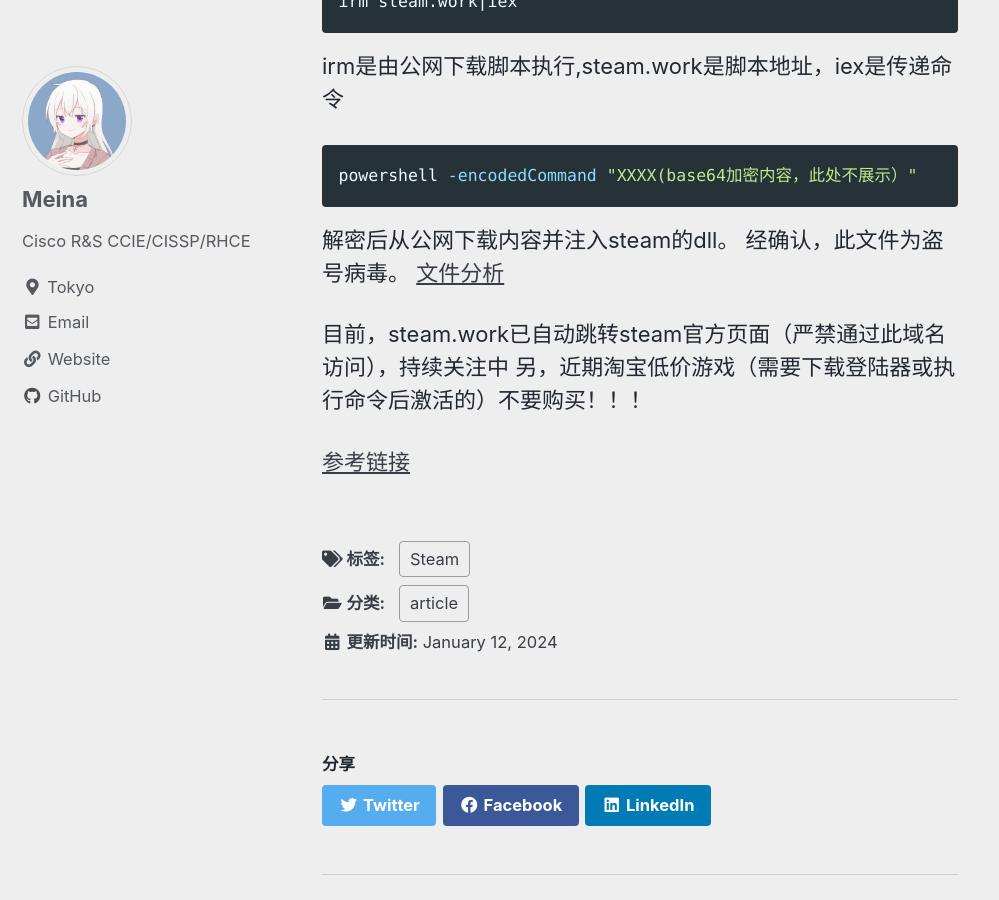
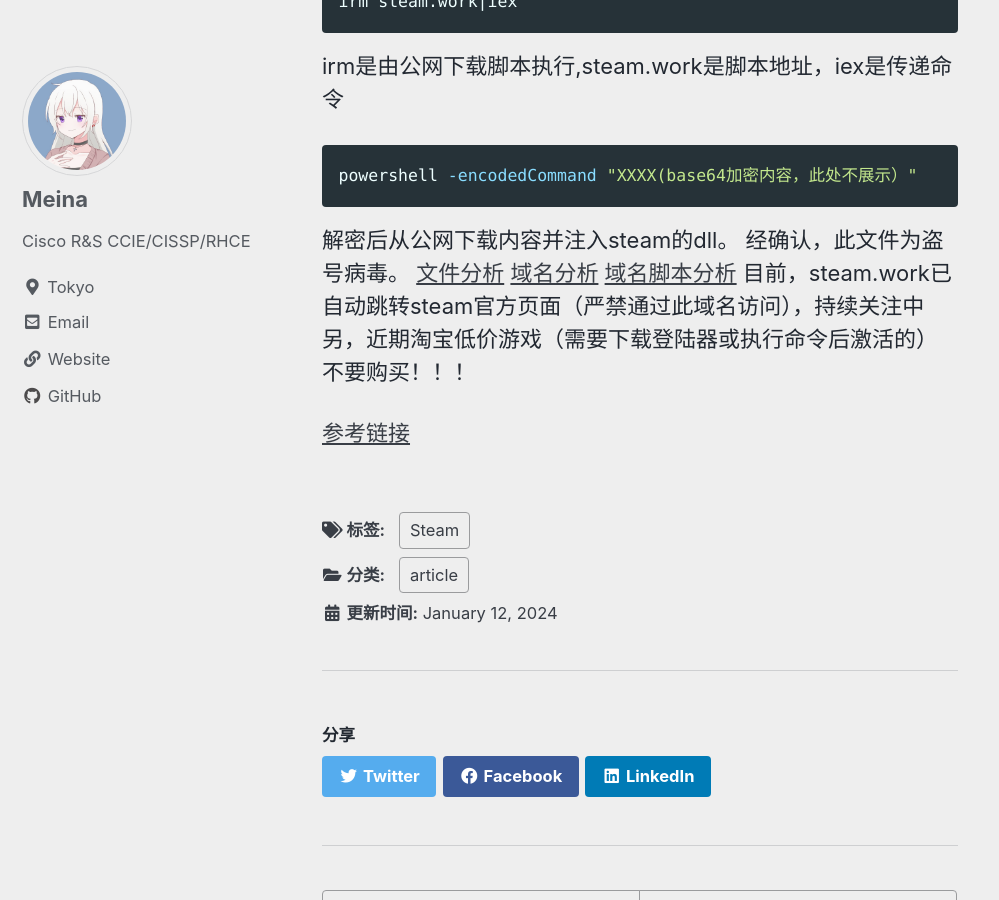
Before and after one commit to MoriMeina/MoriMeina.github.io, a Jekyll site: the page built from _posts/2024-01-12-确认Steam洗号原因.md, in a window 1280 px wide and 900 px high, scrolled down 662 px. Shown: the whole window, without its empty margins (0-999 px from the left). Built offline with Jekyll 4.4.1, drawn with Linux system fonts in a browser that asks for light colours; cached includes are drawn as plain includes.

Commit message:
Steam洗号事件调查结果

```diff
--- a/_posts/2024-01-12-确认Steam洗号原因.md
+++ b/_posts/2024-01-12-确认Steam洗号原因.md
@@ -24,7 +24,8 @@ powershell -encodedCommand "XXXX(base64加密内容，此处不展示）"
 解密后从公网下载内容并注入steam的dll。
 经确认，此文件为盗号病毒。
 [文件分析](https://s.threatbook.com/report/file/0e346983d60d9eaac363993c09285609af7fa1a461c3fb92659dc7936f68cddd)
-
+[域名分析](https://x.threatbook.com/v5/domain/steam.work)
+[域名脚本分析](https://s.threatbook.com/report/file/0b4f0b039f204b0eccf9cf7f98cb1847c7b8d75351ced15de63b4a560f657017)
 目前，steam.work已自动跳转steam官方页面（严禁通过此域名访问），持续关注中
 另，近期淘宝低价游戏（需要下载登陆器或执行命令后激活的）不要购买！！！
 
```
